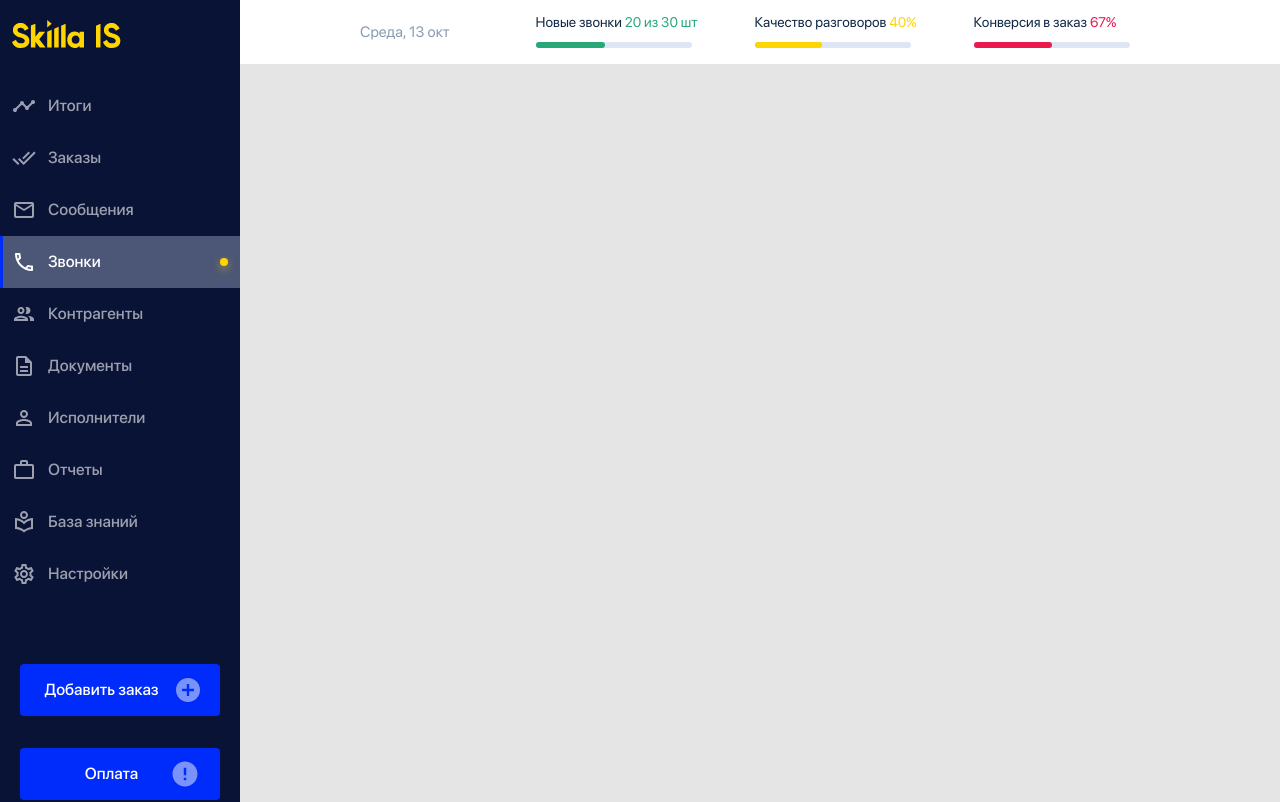
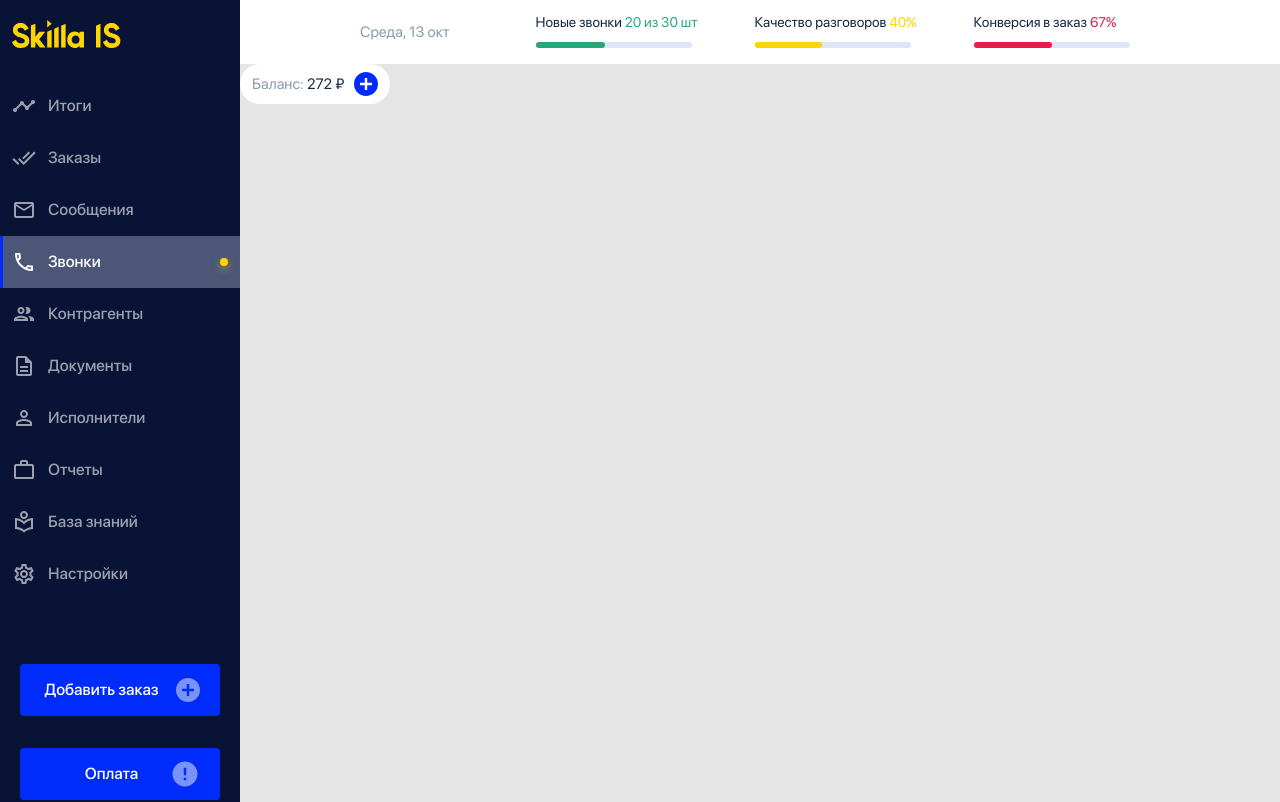
Before and after one commit to kruglyakov-ak/skilla-test, a React (Create React App) app: page / in a window 1280 px wide. Shown: the top 802 px of the page. Built offline with nearby package versions, Linux system fonts and the light colour scheme.

Commit message:
add balance button

```diff
--- /dev/null
+++ b/src/components/BalanceButton/BalanceButton.tsx
@@ -0,0 +1,24 @@
+import { FC } from 'react'
+import s from './balanceButton.module.scss'
+
+interface BalanceButtonProps {
+  balance: number
+}
+
+export const BalanceButton: FC<BalanceButtonProps> = ({ balance }) => {
+  return (
+    <div className={s.balanceWrapper}>
+      <p className={s.balance}>
+        Баланс: <span>{balance} &#8381;</span>
+      </p>
+      <button className={s.addButton}>
+        <svg>
+          <path
+            d='M12 0C5.376 0 0 5.376 0 12C0 18.624 5.376 24 12 24C18.624 24 24 18.624 24 12C24 5.376 18.624 0 12 0ZM18 13.2H13.2V18H10.8V13.2H6V10.8H10.8V6H13.2V10.8H18V13.2Z'
+            fill='#002CFB'
+          />
+        </svg>
+      </button>
+    </div>
+  )
+}
--- /dev/null
+++ b/src/components/BalanceButton/balanceButton.module.scss
@@ -0,0 +1,56 @@
+@use '../../styles/' as *;
+
+.balanceWrapper {
+  display: flex;
+  align-items: center;
+  justify-content: center;
+  width: max-content;
+  height: 40px;
+  padding: 0 12px;
+  background: $color-white;
+  border-radius: 48px;
+  cursor: pointer;
+
+  & .balance {
+    color: $color-text-header;
+    padding-right: 10px;
+
+    & span {
+      color: $color-text;
+    }
+  }
+
+  & .addButton {
+    width: 24px;
+    height: 24px;
+    border: none;
+    background: none;
+    padding: 0;
+    cursor: pointer;
+
+    & svg {
+      width: 100%;
+      height: 100%;
+    }
+  }
+
+  &:hover {
+    & .balance span {
+      color: $color-accent;
+    }
+
+    & .addButton svg path {
+      fill: $color-accent-hover;
+    }
+  }
+
+  &:active {
+    & .balance span {
+      color: $color-text;
+    }
+
+    & .addButton svg path {
+      fill: $color-accent-active;
+    }
+  }
+}
--- a/src/components/index.ts
+++ b/src/components/index.ts
@@ -1,7 +1,8 @@
 import { AsideNavMenu } from './AsideNavMenu/AsideNavMenu'
+import { BalanceButton } from './BalanceButton/BalanceButton'
 import { Button } from './Button/Button'
 import { MainHeader } from './MainHeader/MainHeader'
 import { Select } from './Select/Select'
 import { UserMenu } from './UserMenu/UserMenu'
 
-export { MainHeader, AsideNavMenu, Button, Select, UserMenu }
+export { MainHeader, AsideNavMenu, Button, Select, UserMenu, BalanceButton }
--- a/src/features/CallsSort/CallsSort.tsx
+++ b/src/features/CallsSort/CallsSort.tsx
@@ -1,5 +1,14 @@
 import { FC } from 'react'
+import { BalanceButton } from '../../components'
+import s from './callsSort.module.scss'
 
 export const CallsSort: FC = () => {
-  return <div></div>
+  return (
+    <div className={s.wrapper}>
+      <div className={s.topContent}>
+        <BalanceButton balance={272} />
+      </div>
+      <div className={s.bottomContent}></div>
+    </div>
+  )
 }
--- /dev/null
+++ b/src/features/CallsSort/callsSort.module.scss
@@ -0,0 +1,7 @@
+@use '../../styles/' as *;
+
+.wrapper {
+  & .topContent {
+
+  }
+}
```
